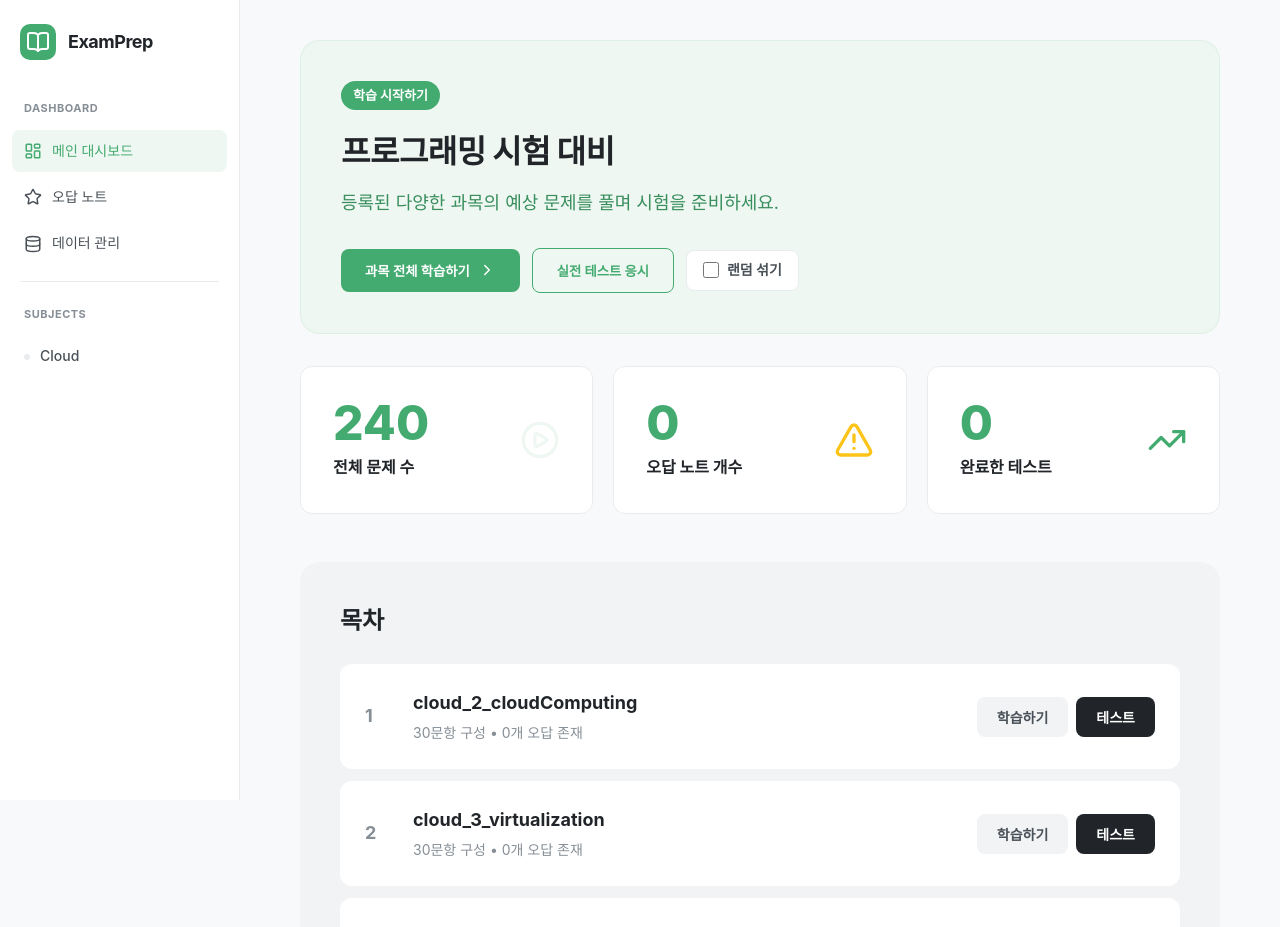
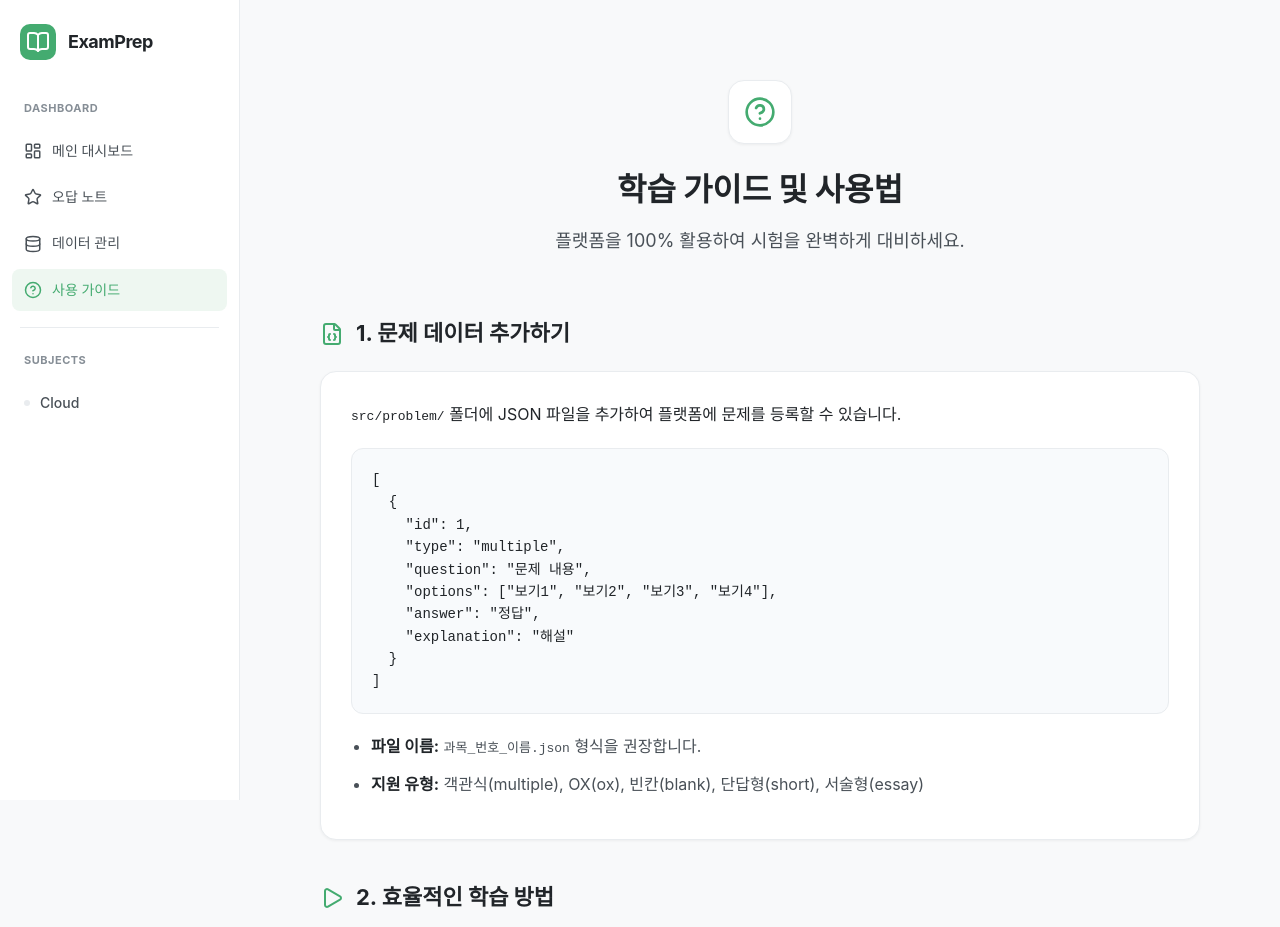
Before and after one commit to hjun813/midterm, a React (Vite) app: page /guide in a window 1280 px wide. Before the commit this address led to /. Shown: the top 927 px of the page. Built offline with nearby package versions, Linux system fonts and the light colour scheme; a web font is replaced by a local one.

Commit message:
가이드 추가

```diff
--- a/src/App.tsx
+++ b/src/App.tsx
@@ -6,6 +6,7 @@
 import StudyMode from './pages/StudyMode';
 import ExamMode from './pages/ExamMode';
 import ReviewNotes from './pages/ReviewNotes';
+import Guide from './pages/Guide';
 
 function App() {
   return (
@@ -16,6 +17,7 @@
         <Route path="study" element={<StudyMode />} />
         <Route path="exam" element={<ExamMode />} />
         <Route path="review" element={<ReviewNotes />} />
+        <Route path="guide" element={<Guide />} />
         <Route path="*" element={<Navigate to="/" replace />} />
       </Route>
     </Routes>
--- a/src/components/Layout.tsx
+++ b/src/components/Layout.tsx
@@ -1,6 +1,6 @@
 import React from 'react';
 import { Outlet, NavLink, useLocation } from 'react-router-dom';
-import { BookOpen, Database, LayoutDashboard, Star } from 'lucide-react';
+import { BookOpen, Database, LayoutDashboard, Star, HelpCircle } from 'lucide-react';
 import { useQuizContext } from '../context/QuizContext';
 import type { Question } from '../types';
 import styles from './Layout.module.css';
@@ -39,6 +39,10 @@
                 <Database size={18} />
                 <span>데이터 관리</span>
               </NavLink>
+              <NavLink to="/guide" className={({ isActive }) => `${styles.navItem} ${isActive ? styles.active : ''}`}>
+                <HelpCircle size={18} />
+                <span>사용 가이드</span>
+              </NavLink>
             </div>
 
             <div className={styles.divider}></div>
--- /dev/null
+++ b/src/pages/Guide.module.css
@@ -0,0 +1,125 @@
+.container {
+  max-width: 1000px;
+  margin: 0 auto;
+  padding: 40px 20px;
+}
+
+.header {
+  text-align: center;
+  margin-bottom: 60px;
+}
+
+.headerIcon {
+  width: 64px;
+  height: 64px;
+  background-color: white;
+  border-radius: 16px;
+  display: flex;
+  align-items: center;
+  justify-content: center;
+  margin: 0 auto 20px;
+  box-shadow: var(--shadow-sm);
+  border: 1px solid var(--border-color);
+}
+
+.header h1 {
+  font-size: 32px;
+  font-weight: 800;
+  color: var(--text-primary);
+  margin: 0 0 12px;
+}
+
+.header p {
+  color: var(--text-secondary);
+  font-size: 18px;
+}
+
+.content {
+  display: flex;
+  flex-direction: column;
+  gap: 40px;
+}
+
+.section {
+  display: flex;
+  flex-direction: column;
+  gap: 20px;
+}
+
+.sectionTitle {
+  display: flex;
+  align-items: center;
+  gap: 12px;
+  color: var(--primary-color);
+}
+
+.sectionTitle h2 {
+  font-size: 22px;
+  font-weight: 700;
+  color: var(--text-primary);
+  margin: 0;
+}
+
+.card {
+  background-color: white;
+  border-radius: 16px;
+  padding: 30px;
+  border: 1px solid var(--border-color);
+  box-shadow: var(--shadow-sm);
+}
+
+.card h3 {
+  font-size: 18px;
+  margin: 0 0 12px;
+  color: var(--primary-color);
+}
+
+.grid {
+  display: grid;
+  grid-template-columns: repeat(auto-fit, minmax(280px, 1fr));
+  gap: 20px;
+}
+
+.codeBlock {
+  background-color: #f8fafc;
+  border-radius: 12px;
+  padding: 20px;
+  margin: 20px 0;
+  border: 1px solid var(--border-color);
+  font-family: 'JetBrains Mono', monospace;
+  font-size: 14px;
+  overflow-x: auto;
+}
+
+.codeBlock pre {
+  margin: 0;
+}
+
+.list {
+  padding-left: 20px;
+  margin: 20px 0 0;
+}
+
+.list li {
+  margin-bottom: 12px;
+  color: var(--text-secondary);
+  line-height: 1.6;
+}
+
+.list strong {
+  color: var(--text-primary);
+}
+
+@media (max-width: 768px) {
+  .header {
+    margin-bottom: 40px;
+  }
+
+  .header h1 {
+    font-size: 26px;
+  }
+
+  .card {
+    padding: 20px;
+  }
+}
--- /dev/null
+++ b/src/pages/Guide.tsx
@@ -0,0 +1,99 @@
+import React from 'react';
+import { HelpCircle, FileJson, Play, CheckCircle, Book } from 'lucide-react';
+import styles from './Guide.module.css';
+
+const Guide: React.FC = () => {
+  return (
+    <div className={styles.container}>
+      <header className={styles.header}>
+        <div className={styles.headerIcon}>
+          <HelpCircle size={32} color="var(--primary-color)" />
+        </div>
+        <h1>학습 가이드 및 사용법</h1>
+        <p>플랫폼을 100% 활용하여 시험을 완벽하게 대비하세요.</p>
+      </header>
+
+      <div className={styles.content}>
+        <section className={styles.section}>
+          <div className={styles.sectionTitle}>
+            <FileJson size={24} />
+            <h2>1. 문제 데이터 추가하기</h2>
+          </div>
+          <div className={styles.card}>
+            <p><code>src/problem/</code> 폴더에 JSON 파일을 추가하여 플랫폼에 문제를 등록할 수 있습니다.</p>
+            <div className={styles.codeBlock}>
+              <pre>
+{`[
+  {
+    "id": 1,
+    "type": "multiple",
+    "question": "문제 내용",
+    "options": ["보기1", "보기2", "보기3", "보기4"],
+    "answer": "정답",
+    "explanation": "해설"
+  }
+]`}
+              </pre>
+            </div>
+            <ul className={styles.list}>
+              <li><strong>파일 이름:</strong> <code>과목_번호_이름.json</code> 형식을 권장합니다.</li>
+              <li><strong>지원 유형:</strong> 객관식(multiple), OX(ox), 빈칸(blank), 단답형(short), 서술형(essay)</li>
+            </ul>
+          </div>
+        </section>
+
+        <section className={styles.section}>
+          <div className={styles.sectionTitle}>
+            <Play size={24} />
+            <h2>2. 효율적인 학습 방법</h2>
+          </div>
+          <div className={styles.grid}>
+            <div className={styles.card}>
+              <h3>📖 학습 모드 (Study)</h3>
+              <p>문제를 풀고 즉시 정답과 해설을 확인합니다. 개념을 익힐 때 가장 효과적입니다.</p>
+            </div>
+            <div className={styles.card}>
+              <h3>⏱️ 테스트 모드 (Exam)</h3>
+              <p>실제 시험처럼 제한 시간 내에 모든 문제를 풀고 최종 점수를 확인합니다.</p>
+            </div>
+            <div className={styles.card}>
+              <h3>🔀 랜덤 섞기</h3>
+              <p>대시보드에서 '랜덤 섞기'를 체크하면 문제 순서가 바뀌어 암기 편향을 방지합니다.</p>
+            </div>
+          </div>
+        </section>
+
+        <section className={styles.section}>
+          <div className={styles.sectionTitle}>
+            <CheckCircle size={24} />
+            <h2>3. 오답 관리</h2>
+          </div>
+          <div className={styles.card}>
+            <p>플랫폼은 사용자의 학습 기록을 기억합니다.</p>
+            <ul className={styles.list}>
+              <li>학습 중 틀린 문제는 자동으로 <strong>오답 노트</strong>에 저장됩니다.</li>
+              <li>오답 노트 탭에서 약점인 문제들만 따로 모아 집중 학습하세요.</li>
+              <li>완벽히 익힌 문제는 오답 노트에서 제거할 수 있습니다.</li>
+            </ul>
+          </div>
+        </section>
+
+        <section className={styles.section}>
+          <div className={styles.sectionTitle}>
+            <Book size={24} />
+            <h2>4. 단축키 및 팁</h2>
+          </div>
+          <div className={styles.card}>
+            <ul className={styles.list}>
+              <li><strong>정답 확인:</strong> 학습 모드에서 답 선택 후 하단의 '정답 확인' 버튼을 누르세요.</li>
+              <li><strong>서술형 문제:</strong> 자동 채점 대신 자신의 답과 '모범 답안'을 대조해 보세요.</li>
+              <li><strong>데이터 새로고침:</strong> JSON 파일을 수정한 후 브라우저를 새로고침하면 즉시 반영됩니다.</li>
+            </ul>
+          </div>
+        </section>
+      </div>
+    </div>
+  );
+};
+
+export default Guide;
```
Also changed, not shown: 2 other files (tests, documents, lock files or other folders).
